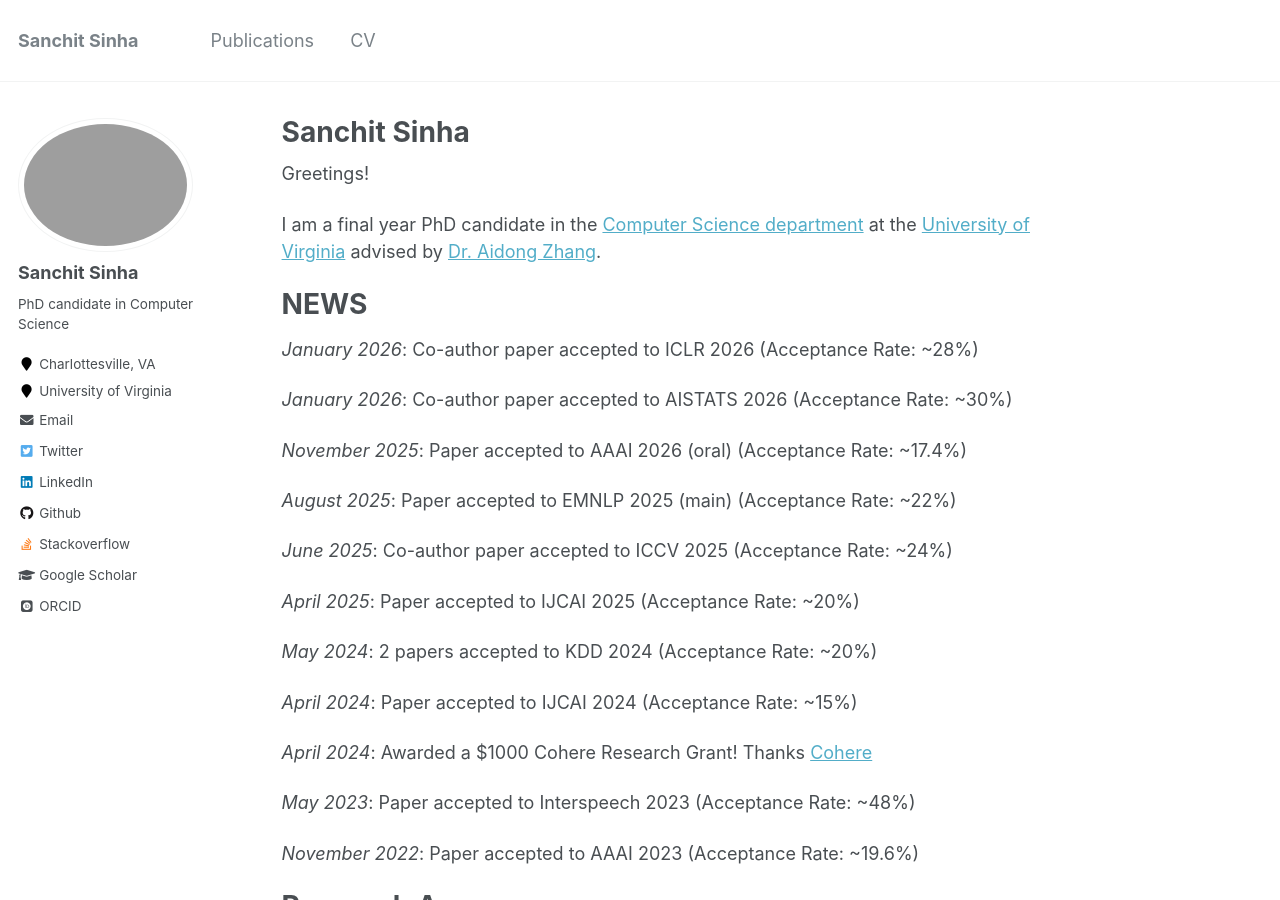
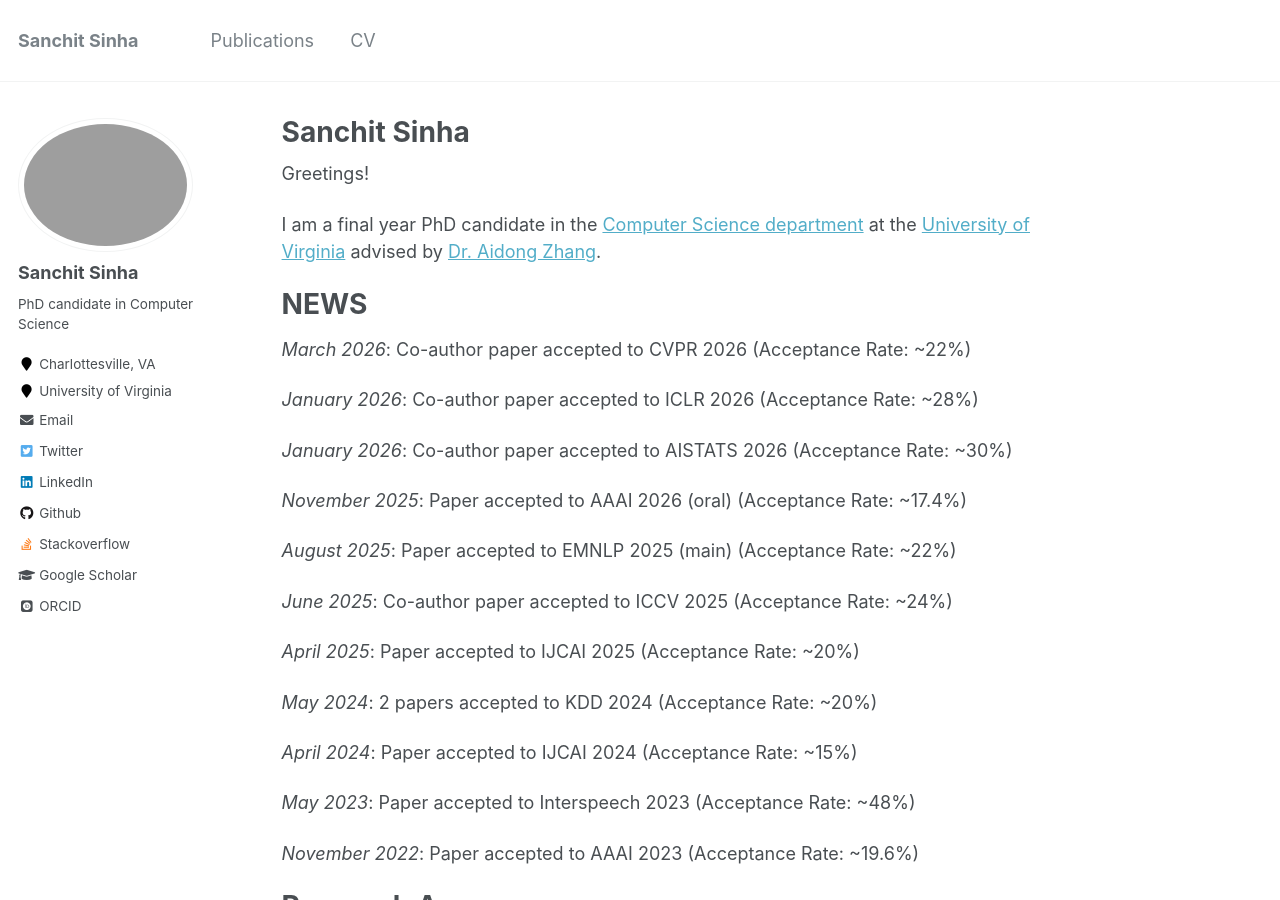
Before and after one commit to sanchit97/sanchit97.github.io, a Jekyll site: the page built from _pages/about.md, in a window 1280 px wide and 900 px high. Built offline with Jekyll 4.4.1, drawn with Linux system fonts in a browser that asks for light colours; some web fonts are replaced.

Commit message:
March update

```diff
--- a/_pages/about.md
+++ b/_pages/about.md
@@ -15,6 +15,8 @@ I am a final year PhD candidate in the [Computer Science department](https://eng
 NEWS
 ======
 
+*March 2026*: Co-author paper accepted to CVPR 2026 (Acceptance Rate: ~22%)
+
 *January 2026*: Co-author paper accepted to ICLR 2026 (Acceptance Rate: ~28%)
 
 *January 2026*: Co-author paper accepted to AISTATS 2026 (Acceptance Rate: ~30%)
@@ -30,8 +32,6 @@ NEWS
 *May 2024*: 2 papers accepted to KDD 2024 (Acceptance Rate: ~20%)
 
 *April 2024*: Paper accepted to IJCAI 2024 (Acceptance Rate: ~15%)
-
-*April 2024*: Awarded a $1000 Cohere Research Grant! Thanks [Cohere](https://cohere.com/)
 
 *May 2023*: Paper accepted to Interspeech 2023 (Acceptance Rate: ~48%)
 
```
